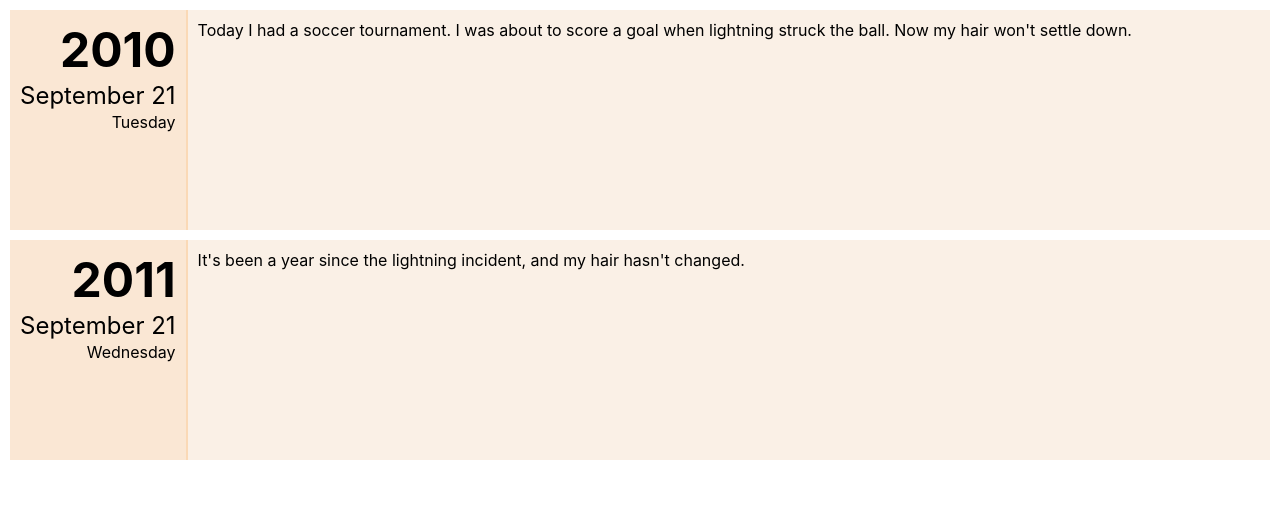
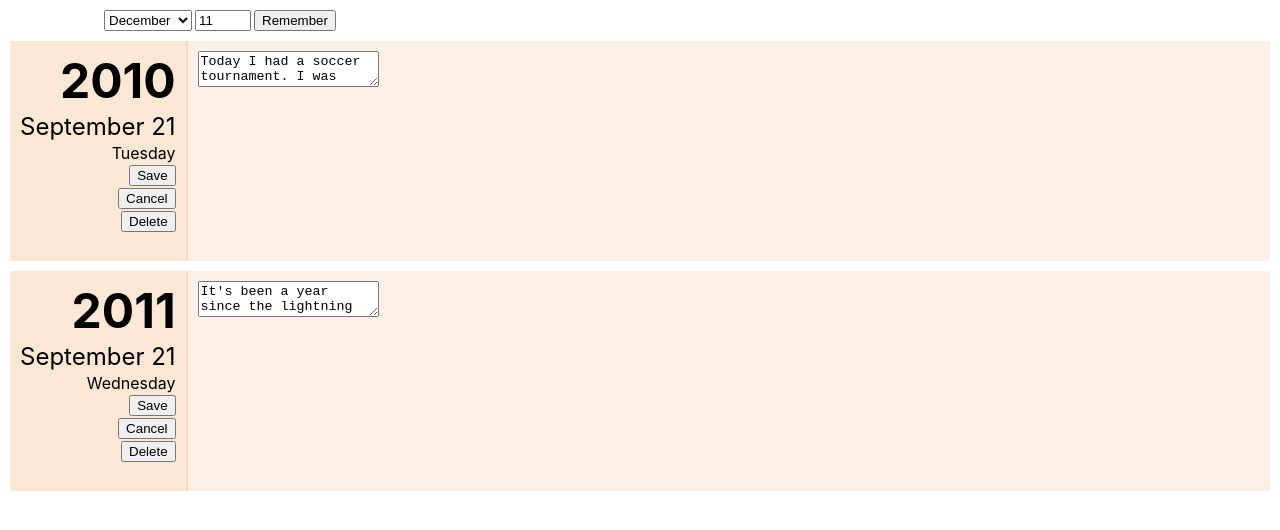
Before and after one commit to jones2bg/unforget-web, a React (Create React App) app: page / in a window 1280 px wide. Shown: the top 530 px of the page. Built offline with nearby package versions, Linux system fonts and the light colour scheme; no server answers.

Commit message:
up to editing memories

```diff
--- a/src/App.css
+++ b/src/App.css
@@ -37,3 +37,17 @@
 .memory-right {
   background-color: linen;
 }
+
+.toolbar {
+  display: grid;
+  grid-template-columns: 1fr 1fr 1fr;
+  justify-items: start;
+  margin-bottom: 10px;
+}
+
+.month-day-picker {
+  justify-self: center;
+  display: flex;
+  flex-direction: row;
+  gap: 3px;
+}
--- a/src/App.js
+++ b/src/App.js
@@ -3,18 +3,20 @@ import { useSelector, useDispatch} from 'react-redux';
 import React, {useEffect} from 'react';
 import {Memory} from './Memory';
 import {fetchDay} from './actions';
+import {Toolbar} from './Toolbar';
 
 function App() {
   const memories = useSelector(state => state.memories);
   const dispatch = useDispatch();
 
-  useEffect(() => {
-    const today = new Date();
-    dispatch(fetchDay(today.getMonth() + 1, today.getDate()));
-  }, [dispatch]);
+  // useEffect(() => {
+  //   const today = new Date();
+  //   dispatch(fetchDay(today.getMonth() + 1, today.getDate()));
+  // }, [dispatch]);
 
   return (
     <div className="App">
+      <Toolbar />
       <div className="memories">
         {memories.map(memory =>
           <Memory key={memory.id} memory={memory} />
--- a/src/Memory.js
+++ b/src/Memory.js
@@ -1,7 +1,11 @@
-import React, {Fragment} from 'react';
+import React, {Fragment, useState} from 'react';
+import {useDispatch} from 'react-redux';
+import {startMemoryEdit, cancelMemoryEdit} from './actions';
 
 export function Memory(props) {
   const {memory} = props;
+  const dispatch = useDispatch();
+  const [entry, setEntry] = useState(memory.entry);
 
   const day = new Date(memory.year, memory.month - 1, memory.day);
 
@@ -14,14 +18,35 @@ export function Memory(props) {
     weekday: 'long'
   });
 
+  if (memory.isEditing) {
      return (
       <Fragment>
         <div className="memory-left memory-cell">
           <span className="year">{memory.year}</span>
           <span className="month-day">{monthDay}</span>
           <span className="weekday">{weekday}</span>
+          <button>Save</button>
+          <button onClick={() => dispatch(cancelMemoryEdit(memory.id))}>Cancel</button>
+          <button>Delete</button>
+        </div>
+        <div className="memory-right memory-cell">
+          <textarea  value={entry}
+        onChange={event => setEntry(event.target.value)} />
+        </div>
+      </Fragment>
+    );
+  }
+  else {
+    return (
+      <Fragment>
+        <div className="memory-left memory-cell">
+          <span className="year">{memory.year}</span>
+          <span className="month-day">{monthDay}</span>
+          <span className="weekday">{weekday}</span>
+          <button onClick={() => dispatch(startMemoryEdit(memory.id))}>Edit</button>
         </div>
         <div className="memory-right memory-cell">{memory.entry}</div>
       </Fragment>
     );
   }
+}
--- /dev/null
+++ b/src/Toolbar.js
@@ -0,0 +1,45 @@
+import React, {useState} from 'react';
+import {useDispatch} from 'react-redux';
+import {fetchDay} from './actions';
+
+
+export function Toolbar() {
+  const today = new Date();
+  const [month, setMonth] = useState(today.getMonth() + 1);
+  const [day, setDay] = useState(today.getDate());
+  const dispatch = useDispatch();
+
+  return (
+    <div className="toolbar">
+      {/* ... */}
+      <div className="month-day-picker">
+        <select
+          value={month}
+          onChange={event => setMonth(parseInt(event.target.value))}
+        >
+          <option value="1">January</option>
+          <option value="2">February</option>
+          <option value="3">March</option>
+          <option value="4">April</option>
+          <option value="5">May</option>
+          <option value="6">June</option>
+          <option value="7">July</option>
+          <option value="8">August</option>
+          <option value="9">September</option>
+          <option value="10">October</option>
+          <option value="11">November</option>
+          <option value="12">December</option>
+        </select>
+        <input
+          type="number"
+          min="1"
+          max="31"
+          value={day}
+          onChange={event => setDay(parseInt(event.target.value))}
+        />
+        <button
+            onClick={() => dispatch(fetchDay(month, day))}>Remember</button>
+      </div>
+    </div>
+  );
+}
--- a/src/actions.js
+++ b/src/actions.js
@@ -23,7 +23,17 @@ export function fetchDay(month, day) {
 
 export const Action = Object.freeze({
   ShowMemories: 'ShowMemories',
+  StartMemoryEdit: 'StartMemoryEdit',
+  CancelMemoryEdit: 'CancelMemoryEdit',
 });
+
+export function startMemoryEdit(id) {
+  return {type: Action.StartMemoryEdit, payload: id};
+}
+
+export function cancelMemoryEdit(id) {
+  return {type: Action.CancelMemoryEdit, payload: id};
+}
 
 export function showMemories(memories) {
   return {type: Action.ShowMemories, payload: memories};
--- a/src/store.js
+++ b/src/store.js
@@ -8,6 +8,28 @@ function reducer(state, action) {
       return {
         ...state,
         memories: action.payload,
+      };
+    case Action.StartMemoryEdit:
+      return {
+        ...state,
+        memories: state.memories.map(memory => {
+          if (memory.id === action.payload) {
+            return {...memory, isEditing: true};
+          } else {
+            return memory;
+          }
+        }),
+      };
+    case Action.CancelMemoryEdit:
+      return {
+        ...state,
+        memories: state.memories.map(memory => {
+          if (memory.id === action.payload) {
+            return {...memory, isEditing: false};
+          } else {
+            return memory;
+          }
+        }),
       };
     default:
       return state;
@@ -22,6 +44,7 @@ const initialState = {
       month: 9,
       day: 21,
       entry: "Today I had a soccer tournament. I was about to score a goal when lightning struck the ball. Now my hair won't settle down.",
+      isEditing: true,
     },
     {
       id: 2,
@@ -29,6 +52,7 @@ const initialState = {
       month: 9,
       day: 21,
       entry: "It's been a year since the lightning incident, and my hair hasn't changed.",
+      isEditing: true,
     },
   ],
 };
```
Lines whose indentation alone changed are shown as unchanged.
